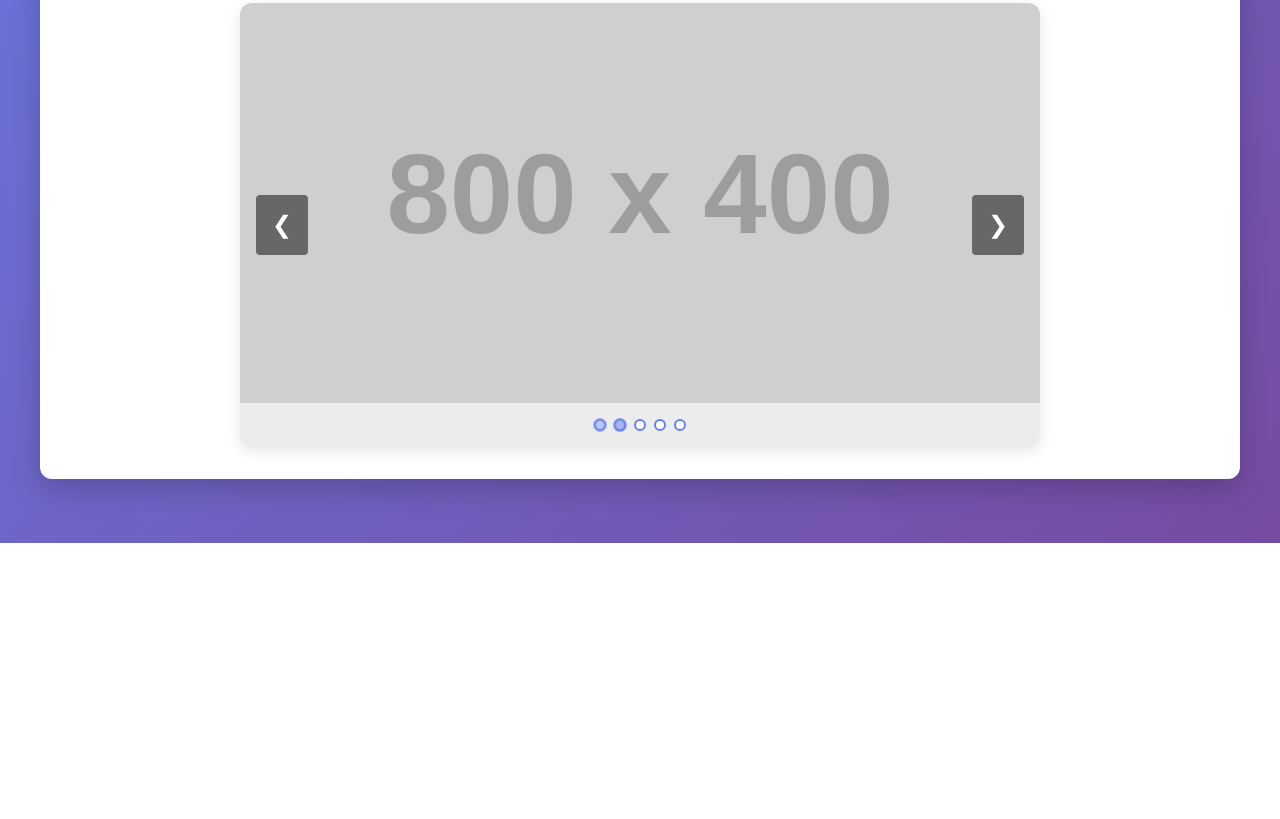
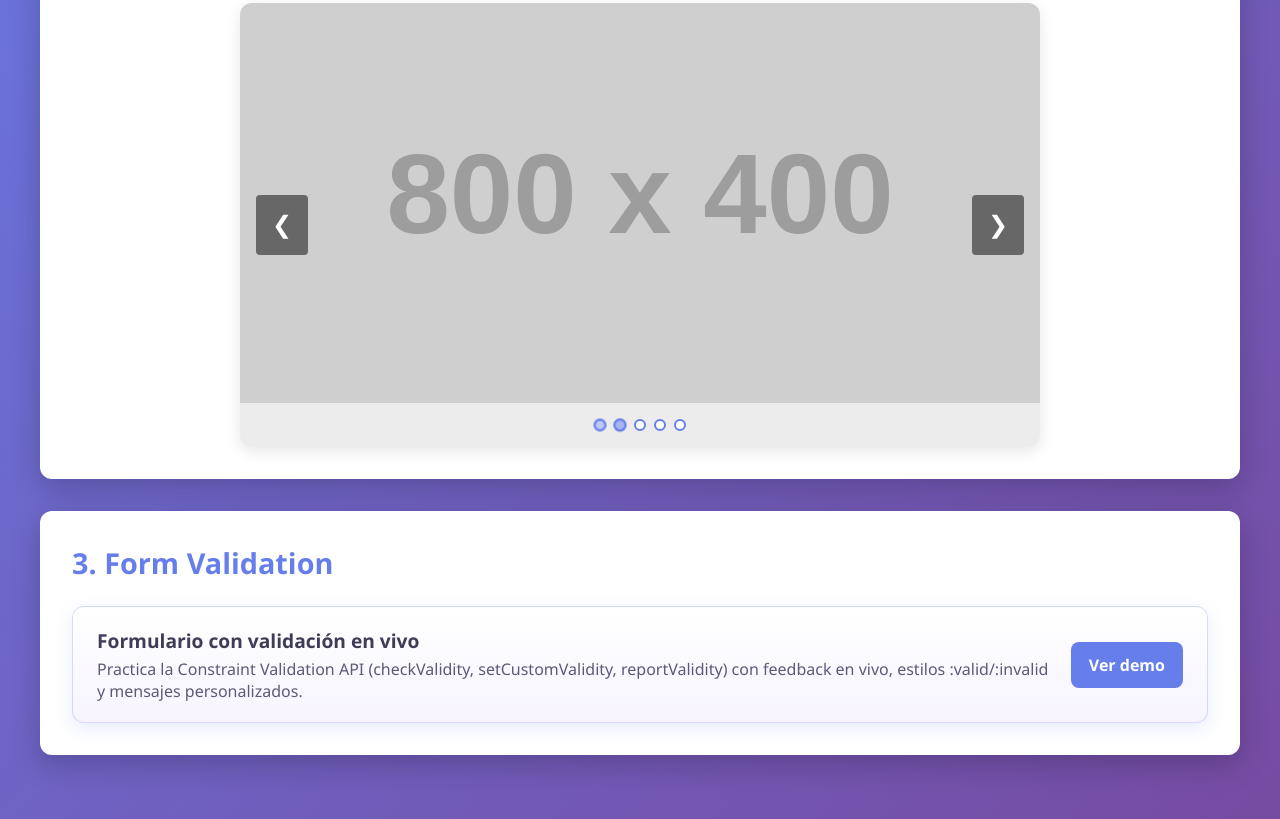
Before and after one commit to javiermondine/UI, a website built with Parcel: page index.html in a window 1280 px wide. Shown: the part 652-1471 px from the top of the page. Before the commit the page ends 1195 px from the top, so only its background shows below. Built offline with nearby package versions, Linux system fonts and the light colour scheme; placeholder pictures from the web are drawn by us.

Commit message:
feat: integra tarjeta de Form Validation en el home y build actualizado

```diff
--- a/index.html
+++ b/index.html
@@ -108,6 +108,20 @@
                 </div>
             </div>
         </section>
+
+        <!-- Form Validation Section -->
+        <section class="form-section">
+            <h2>3. Form Validation</h2>
+            <div class="cta-box">
+                <div class="cta-text">
+                    <h3>Formulario con validación en vivo</h3>
+                    <p>Practica la Constraint Validation API (checkValidity, setCustomValidity, reportValidity) con feedback en vivo, estilos :valid/:invalid y mensajes personalizados.</p>
+                </div>
+                <div class="cta-actions">
+                    <a class="cta-button" href="form-validation/index.html">Ver demo</a>
+                </div>
+            </div>
+        </section>
     </main>
 
     <script src="dropdown.js"></script>
--- a/styles.css
+++ b/styles.css
@@ -52,6 +52,37 @@ section h3 {
     margin-bottom: 1rem;
     font-size: 1.2rem;
 }
+
+/* ==================== CTA / CARD LINK ==================== */
+.cta-box {
+    display: flex;
+    align-items: center;
+    justify-content: space-between;
+    gap: 1.25rem;
+    background: linear-gradient(180deg, #ffffff, #f7f4ff);
+    border: 1px solid rgba(102, 126, 234, 0.25);
+    border-radius: 12px;
+    padding: 1.25rem 1.5rem;
+    box-shadow: 0 6px 18px rgba(102, 126, 234, 0.15);
+}
+
+.cta-text h3 { margin: 0 0 .25rem; color: #3f3d56; }
+.cta-text p { margin: 0; color: #5c5a76; }
+
+.cta-button {
+    display: inline-block;
+    background-color: #667eea;
+    color: #fff;
+    text-decoration: none;
+    padding: 12px 18px;
+    border-radius: 8px;
+    font-weight: 600;
+    transition: background-color 0.2s ease, transform 0.06s ease;
+    white-space: nowrap;
+}
+
+.cta-button:hover { background-color: #5568d3; }
+.cta-button:active { transform: translateY(1px); }
 
 /* ==================== DROPDOWN STYLES ==================== */
 .dropdown-example {
```
